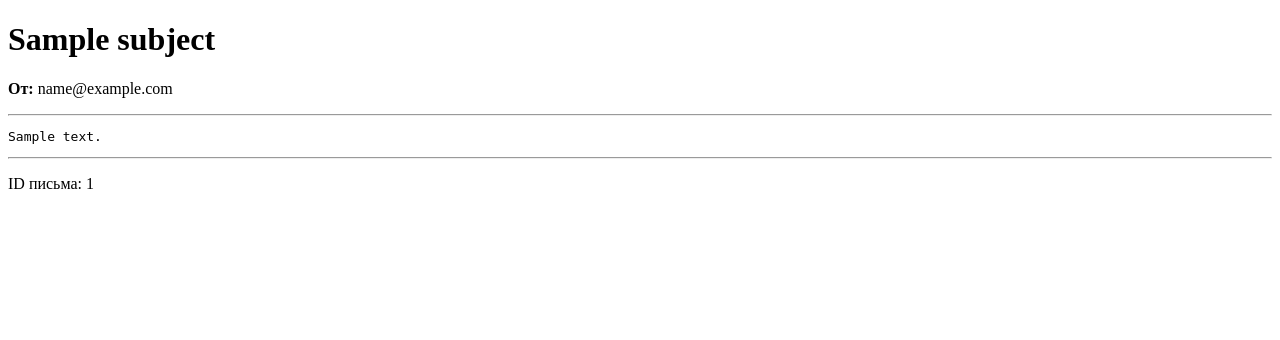
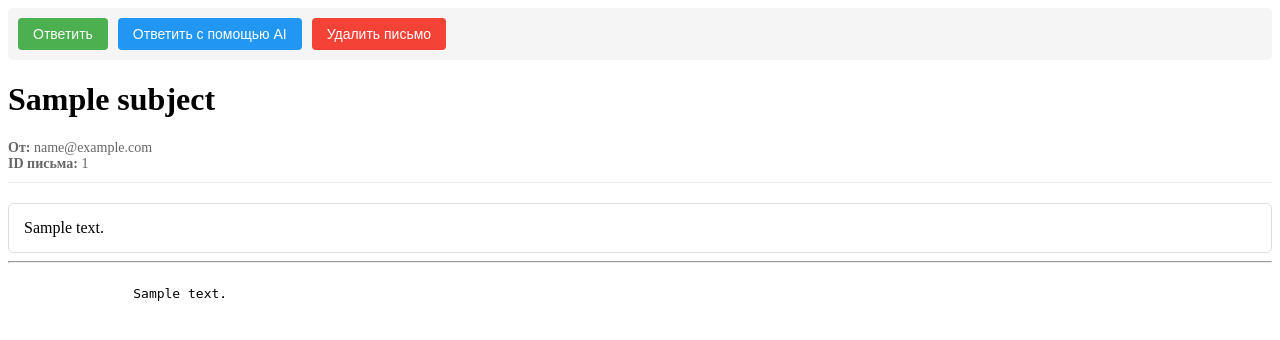
Before and after one commit to sashakasha06/YAL_project_itog, a Flask app: template templates/simple_email.html in a window 1280 px wide. Shown: the top 340 px of the page. Run offline with Flask 3, Linux system fonts and the light colour scheme; the template is opened without the code that fills it: most values are stand-ins (such as "Sample title", 1, 10 or a date in 2020).

Commit message:
shag 1 gotov

```diff
--- a/app.py
+++ b/app.py
@@ -5,6 +5,9 @@ import os
 from imaplib import IMAP4_SSL
 from email import message_from_string
 from email.header import decode_header
+from email import message_from_bytes
+from bs4 import BeautifulSoup
+import re
 
 app = Flask(__name__)
 app.secret_key = 'your_secret_key_here'
@@ -62,6 +65,112 @@ def get_emails(username, imap_password):
     mail.logout()
     return []
 
+
+def get_email_text(message):
+    """Извлекает текстовое содержимое из письма, отдавая предпочтение plain text"""
+    text_parts = []
+    html_parts = []
+
+    if message.is_multipart():
+        for part in message.walk():
+            content_type = part.get_content_type().lower()
+            disposition = str(part.get('Content-Disposition', '')).lower()
+
+            # Пропускаем вложения
+            if 'attachment' in disposition:
+                continue
+
+            payload = part.get_payload(decode=True)
+            if not payload:
+                continue
+
+            try:
+                decoded = payload.decode('utf-8', errors='replace')
+            except UnicodeDecodeError:
+                decoded = payload.decode('latin-1', errors='replace')
+
+            if content_type == 'text/plain':
+                text_parts.append(decoded)
+            elif content_type == 'text/html':
+                html_parts.append(decoded)
+    else:
+        payload = message.get_payload(decode=True)
+        if payload:
+            try:
+                decoded = payload.decode('utf-8', errors='replace')
+            except UnicodeDecodeError:
+                decoded = payload.decode('latin-1', errors='replace')
+
+            if message.get_content_type() == 'text/plain':
+                text_parts.append(decoded)
+            elif message.get_content_type() == 'text/html':
+                html_parts.append(decoded)
+
+    # Возвращаем plain text, если есть
+    if text_parts:
+        return '\n'.join(text_parts)
+
+    # Если есть только HTML, конвертируем в текст
+    if html_parts:
+        return html_to_plain('\n'.join(html_parts))
+
+    return "Не удалось извлечь текст письма"
+
+
+def get_email_html(message):
+    """Извлекает HTML-содержимое письма"""
+    html_parts = []
+
+    if message.is_multipart():
+        for part in message.walk():
+            content_type = part.get_content_type().lower()
+            disposition = str(part.get('Content-Disposition', '')).lower()
+
+            if 'attachment' not in disposition and content_type == 'text/html':
+                payload = part.get_payload(decode=True)
+                if payload:
+                    try:
+                        html_parts.append(payload.decode('utf-8', errors='replace'))
+                    except UnicodeDecodeError:
+                        html_parts.append(payload.decode('latin-1', errors='replace'))
+    else:
+        if message.get_content_type() == 'text/html':
+            payload = message.get_payload(decode=True)
+            if payload:
+                try:
+                    html_parts.append(payload.decode('utf-8', errors='replace'))
+                except UnicodeDecodeError:
+                    html_parts.append(payload.decode('latin-1', errors='replace'))
+
+    return '\n'.join(html_parts) if html_parts else None
+
+
+def html_to_plain(html):
+    """Конвертирует HTML в читаемый текст"""
+    if not html:
+        return ""
+
+    try:
+        soup = BeautifulSoup(html, 'html.parser')
+
+        # Удаляем ненужные элементы
+        for elem in soup(['style', 'script', 'head', 'title', 'meta', 'noscript']):
+            elem.decompose()
+
+        # Заменяем блоковые элементы на переносы строк
+        for elem in soup.find_all(['br', 'p', 'div', 'h1', 'h2', 'h3', 'h4', 'li']):
+            elem.insert_after('\n')
+
+        # Получаем текст с сохранением переносов
+        text = soup.get_text('\n', strip=True)
+
+        # Удаляем лишние переносы
+        text = re.sub(r'\n\s+\n', '\n\n', text)
+        return text.strip()
+    except Exception as e:
+        app.logger.error(f"Ошибка преобразования HTML: {str(e)}")
+        # Если BeautifulSoup не сработал, простой regexp
+        return re.sub(r'<[^>]+>', '', html)
 
 def parse_email(email_data):
     msg = message_from_string(email_data)
@@ -127,16 +236,27 @@ def view_email(email_id):
                 return redirect(url_for('dashboard'))
 
             # Обработка данных письма
-            raw_email = data[0][1] if isinstance(data[0], tuple) else data[0]
+            raw_email = data[0][1] if isinstance(data[0], tuple) and len(data[0]) > 1 else None
+
+            if raw_email is None:
+                flash('Не удалось получить содержимое письма', 'error')
+                return redirect(url_for('dashboard'))
 
             # Парсинг письма с обработкой кодировки
             try:
-                msg = message_from_bytes(raw_email)
-            except (TypeError, AttributeError):
-                try:
-                    msg = message_from_string(raw_email.decode('utf-8'))
-                except UnicodeDecodeError:
-                    msg = message_from_string(raw_email.decode('latin-1'))
+                if isinstance(raw_email, bytes):
+                    msg = message_from_bytes(raw_email)
+                else:
+                    # Если это не bytes, пробуем декодировать как строку
+                    try:
+                        email_str = raw_email.decode('utf-8') if hasattr(raw_email, 'decode') else str(raw_email)
+                        msg = message_from_string(email_str)
+                    except (UnicodeDecodeError, AttributeError):
+                        msg = message_from_string(str(raw_email))
+            except Exception as e:
+                app.logger.error(f"Ошибка парсинга письма: {str(e)}")
+                flash('Ошибка обработки письма', 'error')
+                return redirect(url_for('dashboard'))
 
             # Функция для декодирования MIME-заголовков
             def decode_header_text(header):
@@ -144,40 +264,59 @@ def view_email(email_id):
                     return None
                 try:
                     decoded = decode_header(header)
-                    return ''.join(
-                        text.decode(encoding or 'utf-8', errors='replace') if isinstance(text, bytes) else text
-                        for text, encoding in decoded
-                    )
-                except:
-                    return header
+                    result = []
+                    for text, encoding in decoded:
+                        if isinstance(text, bytes):
+                            try:
+                                result.append(text.decode(encoding or 'utf-8', errors='replace'))
+                            except UnicodeDecodeError:
+                                result.append(text.decode('latin-1', errors='replace'))
+                        else:
+                            result.append(str(text))
+                    return ''.join(result)
+                except Exception as e:
+                    app.logger.error(f"Ошибка декодирования заголовка: {str(e)}")
+                    return str(header)
 
-            # Извлечение текста с улучшенной обработкой кодировки
-            def get_email_text(message):
-                if message.is_multipart():
-                    for part in message.walk():
-                        if part.get_content_type() == 'text/plain':
-                            payload = part.get_payload(decode=True)
-                            if payload:
-                                try:
-                                    return payload.decode('utf-8', errors='replace')
-                                except UnicodeDecodeError:
-                                    return payload.decode('latin-1', errors='replace')
-                else:
-                    payload = message.get_payload(decode=True)
-                    if payload:
-                        try:
-                            return payload.decode('utf-8', errors='replace')
-                        except UnicodeDecodeError:
-                            return payload.decode('latin-1', errors='replace')
-                return "Не удалось извлечь текст письма"
+            # Извлечение текста
+            text_content = "Не удалось извлечь текст письма"
+            if msg.is_multipart():
+                for part in msg.walk():
+                    if part.get_content_type() == 'text/plain':
+                        payload = part.get_payload(decode=True)
+                        if payload:
+                            try:
+                                text_content = get_email_text(msg)
+                                break
+                            except UnicodeDecodeError:
+                                text_content = payload.decode('latin-1', errors='replace')
+                                break
+            else:
+                payload = msg.get_payload(decode=True)
+                if payload:
+                    try:
+                        text_content = payload.decode('utf-8', errors='replace')
+                    except UnicodeDecodeError:
+                        text_content = payload.decode('latin-1', errors='replace')
+            html_content = None
+            if "Не удалось извлечь текст письма" in text_content:
+                # Попробуем получить HTML-версию
+                html_content = get_email_html(msg)
 
-            # Получаем данные письма
+                # Получаем данные письма
             subject = decode_header_text(msg.get('Subject', 'Без темы'))
             from_email = decode_header_text(msg.get('From', 'Неизвестный отправитель'))
+
+            # Получаем оба варианта содержимого
             text_content = get_email_text(msg)
+            html_content = get_email_html(msg)
+
+            # Логируем структуру для отладки
+            app.logger.info(f"Email parts: {[part.get_content_type() for part in msg.walk()]}")
 
             return render_template('simple_email.html',
                                    content=text_content,
+                                   html_content=html_content,  # Передаем HTML в шаблон
                                    subject=subject,
                                    from_email=from_email,
                                    email_id=email_id)
@@ -232,6 +371,7 @@ def distribution():
             db.session.close()
 
     return render_template('distribution.html')
+
 
 @app.route('/login', methods=['GET', 'POST'])
 def login():
--- a/templates/simple_email.html
+++ b/templates/simple_email.html
@@ -1,14 +1,117 @@
 <!DOCTYPE html>
-<html>
+<html lang="ru">
 <head>
-    <title>Просмотр письма</title>
+    <meta charset="UTF-8">
+    <meta name="viewport" content="width=device-width, initial-scale=1.0">
+    <title>{{ subject }} - Просмотр письма</title>
+    <style>
+        .email-actions {
+            margin-bottom: 20px;
+            padding: 10px;
+            background: #f5f5f5;
+            border-radius: 5px;
+            display: flex;
+            gap: 10px;
+        }
+        .action-btn {
+            padding: 8px 15px;
+            border: none;
+            border-radius: 4px;
+            cursor: pointer;
+            font-size: 14px;
+            transition: background 0.3s;
+        }
+        .reply-btn {
+            background: #4CAF50;
+            color: white;
+        }
+        .ai-reply-btn {
+            background: #2196F3;
+            color: white;
+        }
+        .delete-btn {
+            background: #f44336;
+            color: white;
+        }
+        .action-btn:hover {
+            opacity: 0.9;
+        }
+        .email-header {
+            margin-bottom: 20px;
+            padding-bottom: 10px;
+            border-bottom: 1px solid #eee;
+        }
+        .email-meta {
+            color: #666;
+            font-size: 14px;
+        }
+        .email-body {
+            margin-top: 20px;
+        }
+        .email-html-content {
+            background: white;
+            padding: 15px;
+            border-radius: 5px;
+            border: 1px solid #ddd;
+        }
+        .email-text-content {
+            white-space: pre-wrap;
+            font-family: monospace;
+        }
+    </style>
 </head>
 <body>
-    <h1>{{ subject }}</h1>
-    <p><strong>От:</strong> {{ from_email }}</p>
-    <hr>
-    <pre>{{ content }}</pre>
-    <hr>
-    <p>ID письма: {{ email_id }}</p>
-</body>
-</html>
+    <div class="email-actions">
+        <button class="action-btn reply-btn" onclick="replyEmail()">Ответить</button>
+        <button class="action-btn ai-reply-btn" onclick="aiReply()">Ответить с помощью AI</button>
+        <button class="action-btn delete-btn" onclick="deleteEmail()">Удалить письмо</button>
+    </div>
+
+    <div class="email-header">
+        <h1>{{ subject }}</h1>
+        <div class="email-meta">
+            <strong>От:</strong> {{ from_email }}<br>
+            <strong>ID письма:</strong> {{ email_id }}
+        </div>
+    </div>
+
+    <div class="email-body">
+        {% if html_content %}
+            <div class="email-html-content">
+                {{ html_content|safe }}
+            </div>
+            <hr>
+            <div class="email-text-content">
+                {{ content }}
+            </div>
+        {% else %}
+            <div class="email-text-content">
+                {{ content }}
+            </div>
+        {% endif %}
+    </div>
+
+    <script>
+        function replyEmail() {
+            window.location.href = `/reply_email/{{ email_id }}`;
+        }
+
+        function aiReply() {
+            window.location.href = `/ai_reply/{{ email_id }}`;
+        }
+
+        function deleteEmail() {
+            if (confirm('Вы уверены, что хотите удалить это письмо?')) {
+                fetch(`/delete_email/{{ email_id }}`, {
+                    method: 'DELETE',
+                })
+                .then(response => {
+                    if (response.ok) {
+                        window.location.href = '/dashboard';
+                    } else {
+                        alert('Ошибка при удалении письма');
+                    }
+                })
+                .catch(error => {
+                    console.error('Error:', error);
+                    alert('Ошибка при удалении письма
```
